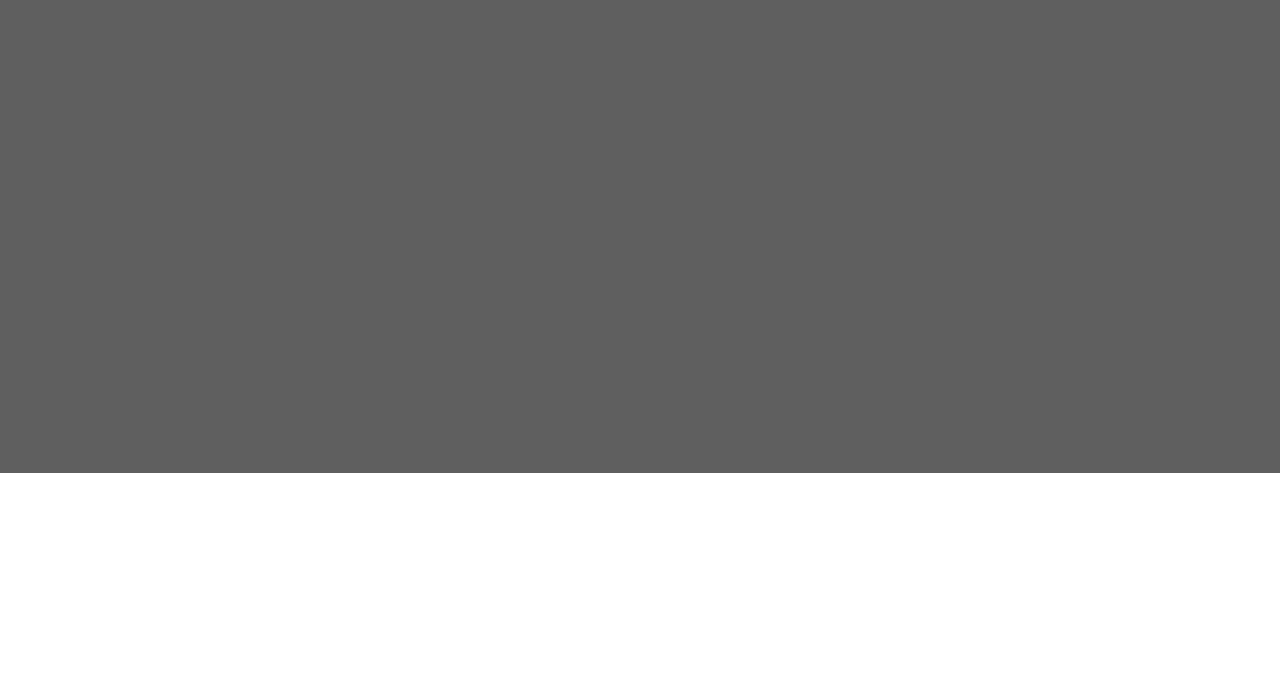
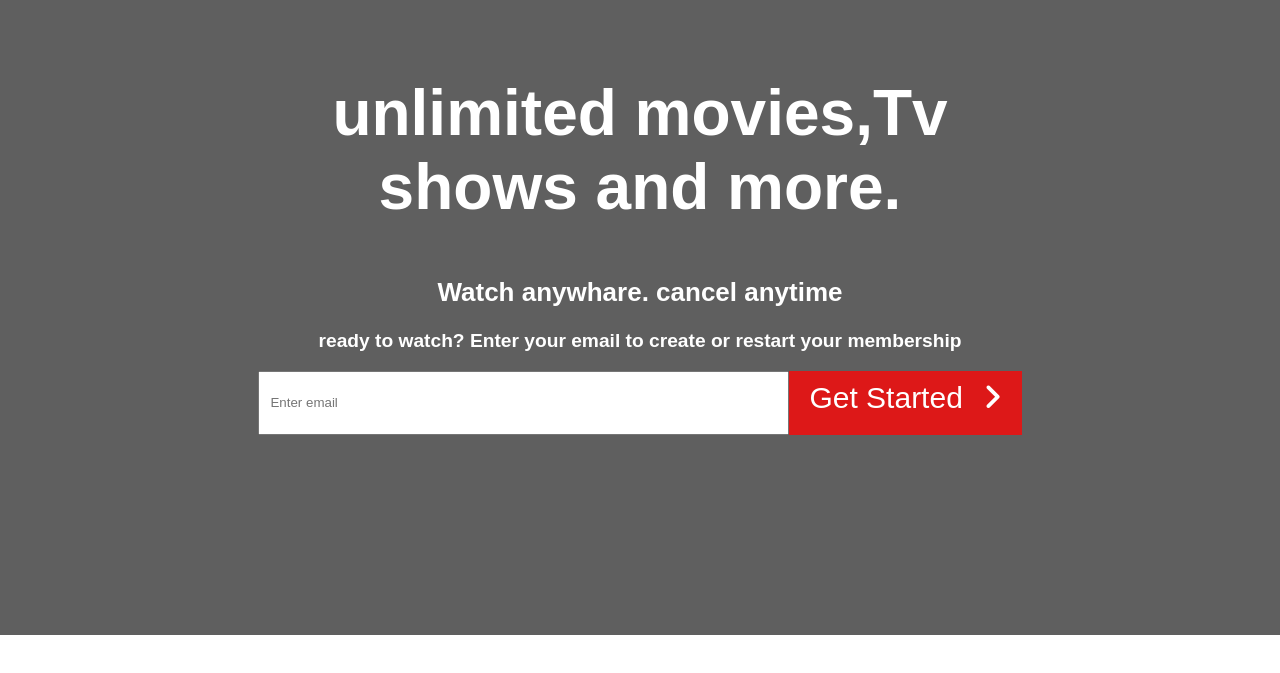
Before and after one commit to ArjunSuresh0011/Netflix-clone-Html-Css, a plain HTML site: page index.html in a window 1280 px wide. Shown: the part 127-800 px from the top of the page. Drawn offline with Linux system fonts and the light colour scheme.

Commit message:
created input

```diff
--- a/css/style.css
+++ b/css/style.css
@@ -1,6 +1,7 @@
 body{
     padding: 0;
     margin: 0;
+    font-family:Arial, Helvetica, sans-serif;
 }
 nav img{
     max-width: 180px;
@@ -37,9 +38,11 @@ nav ul li select{
     border-radius: 5px;
     background-color: #00000066;
     color: #fff;
+    cursor: pointer;
 }
 nav ul li select option{
     color: #fff;
+    cursor: pointer;
 }
 nav ul li button{
     padding: 7px 17px;
@@ -49,16 +52,61 @@ nav ul li button{
     color: #fff;
     border-radius: 5px;
     font-size: 18px;
+    cursor: pointer;
 }
 
-section{
+.section-top{
     width: 100%;
-    padding-top: 300px;
-    padding-bottom: 300px;
+    padding-top: 150px;
+    padding-bottom: 200px;
     background: url("../images/section-background.jpg");
     background-blend-mode:multiply;
     background-color: rgba(0, 0, 0, 0.627);
     background-repeat: no-repeat;
     background-size: cover;
-    filter:sepia(30%)
 }
+
+/*Header section body */
+
+.header-section-body{
+    text-align: center;
+    color: #fff;
+}
+.header-section-body h1{
+    font-size: 64px;
+}
+.header-section-body h2{
+    font-size: 26px;
+}
+.header-section-body h3{
+    font-size: 19.2px;
+}
+.header-section-body input{
+    padding-left: 10px;
+    padding-top: 20px;
+    padding-bottom: 20px;
+    padding-right: 340px;
+}
+.header-section-body input:focus{
+    outline: 0;
+}
+.header-section-body button{
+    padding-top: 10px;
+    padding-bottom: 20px;
+    padding-right: 20px;
+    padding-left: 20px;
+    color: #fff;
+    background-color:rgb(221, 24, 24);
+    font-size: 30px;
+    font-weight: 500;
+    border: none;
+    cursor: pointer;
+
+}
+.header-section-body button i{
+    padding-left: 20px;
+}
+.header-section-body div{
+    display: flex;
+    justify-content: center;
+}
--- a/index.html
+++ b/index.html
@@ -27,8 +27,19 @@
                 </li>
             </ul>
         </nav>
-        <section>
-
+        <section class="section-top">
+            <div class="header-section-body">
+                <h1>
+                    unlimited movies,Tv<br>
+                    shows and more.
+                </h1>
+                <h2>Watch anywhare. cancel anytime</h2>
+                <h3>ready to watch? Enter your email to create or restart your membership</h3>
+                <div>
+                    <input type="email"placeholder="Enter email"required>
+                    <button>Get Started<i class="fa-solid fa-angle-right"></i></button>
+                </div>
+            </div>
         </section>
     </div>
 
```
